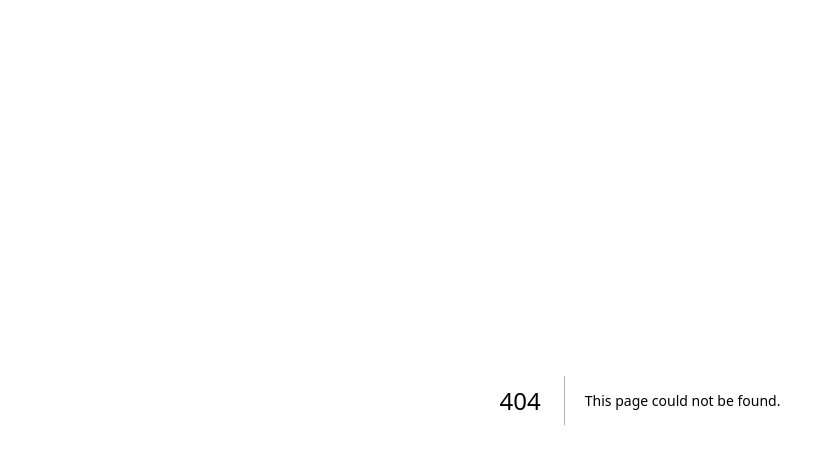
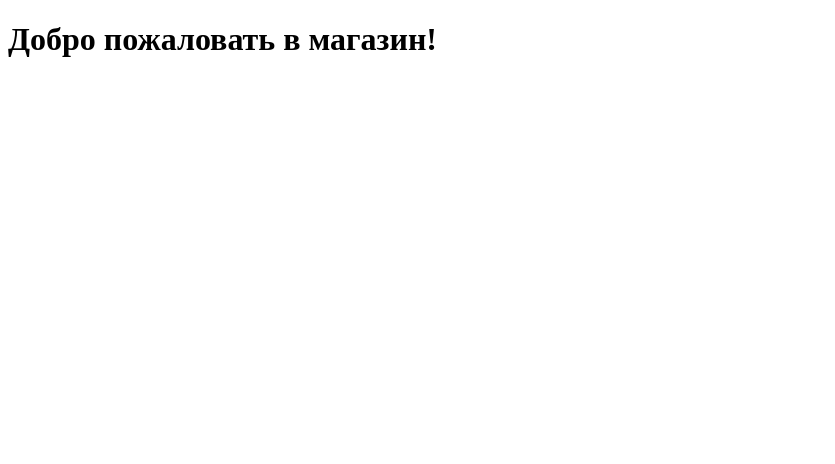
Before and after one commit to StakingStreet/staking-street-react, a Next.js app: page /shop in a window 1280 px wide. Before the commit this address had no page. Shown: the top 464 px of the page, without its empty margins (0-835 px from the left). Built offline with nearby package versions, Linux system fonts and the light colour scheme.

Commit message:
добавлены страницы 'Магазин' и 'Кошелёк'

```diff
--- /dev/null
+++ b/pages/shop.js
@@ -0,0 +1,3 @@
+export default function ShopPage() {
+  return <h1>Добро пожаловать в магазин!</h1>;
+}
--- /dev/null
+++ b/pages/wallet.js
@@ -0,0 +1,3 @@
+export default function WalletPage() {
+  return <h1>Ваш криптокошелёк</h1>;
+}
```
